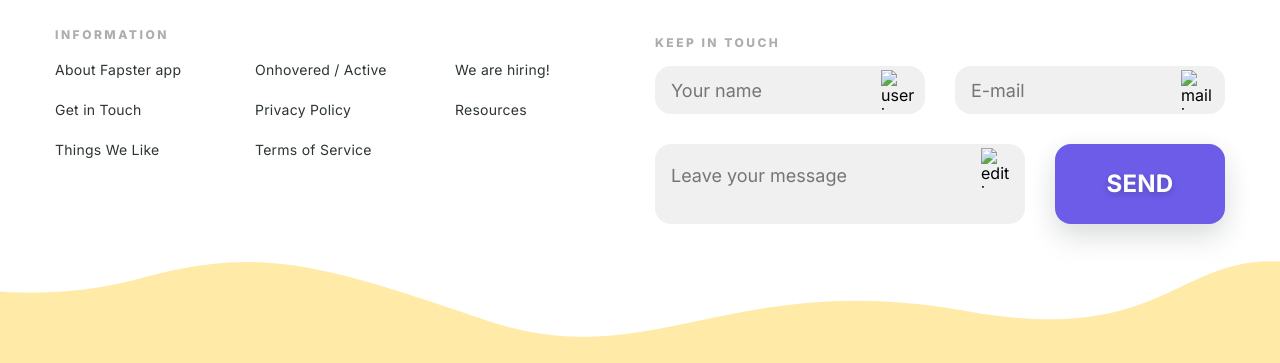
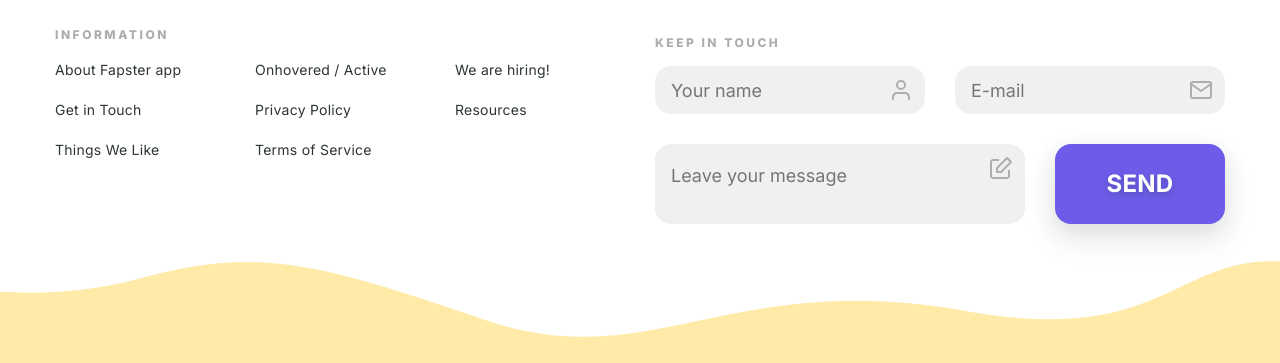
Before and after one commit to cod3provider/cool-images, a plain HTML site: page index.html in a window 1280 px wide. Shown: the part 2819-3182 px from the top of the page. Drawn offline with nearby package versions, Linux system fonts and the light colour scheme.

Commit message:
final bugfix

```diff
--- a/index.html
+++ b/index.html
@@ -743,9 +743,9 @@
 								   id="name"
 								   placeholder="Your name"
 								   type="text">
-							<img alt="user icon"
-								 class="footer-form-icon"
-								 src="./images/desktop/icon-user.svg">
+							<img class="footer-form-icon"
+								 src="./images/desktop/icon-user.svg"
+								 alt="user icon">
 						</label>
 
 						<label class="footer-form-label" for="">
@@ -753,9 +753,9 @@
 								   id="email"
 								   placeholder="E-mail"
 								   type="email">
-							<img alt="mail icon"
-								 class="footer-form-icon"
-								 src="./images/desktop/icon-mail.svg">
+							<img class="footer-form-icon"
+								 src="./images/desktop/icon-mail.svg"
+								 alt="mail icon">
 						</label>
 
 						<label class="footer-form-label" for="">
@@ -763,9 +763,9 @@
 										  id=""
 										  name=""
 										  placeholder="Leave your message"></textarea>
-							<img alt="edit icon"
-								 class="footer-form-icon"
-								 src="./images/desktop/icon-edit.svg">
+							<img class="footer-form-icon"
+								 src="./images/desktop/icon-edit.svg"
+								 alt="edit icon">
 						</label>
 
 						<button class="form-button" type="submit">SEND</button>
@@ -798,7 +798,7 @@
 			<ul class="mobile-menu-social">
 				<li class="mobile-menu-item">
 					<a class="mobile-menu-link" href="https://www.facebook.com/">
-						<img src=".//images/mobile/icon-facebook.svg" alt="facebook icon" class="mobile-social-icon">
+						<img src="./images/mobile/icon-facebook.svg" alt="facebook icon" class="mobile-social-icon">
 					</a>
 				</li>
 
--- a/sass/layout/_about.scss
+++ b/sass/layout/_about.scss
@@ -152,21 +152,21 @@
 
 .icon-pink {
     background-color: #e84393;
-    background-image: url(/images/phone-call-svgrepo-com.svg);
+    background-image: url(../../images/phone-call-svgrepo-com.svg);
     background-repeat: no-repeat;
     background-position: center;
 }
 
 .icon-blue {
     background-color: #0984e3;
-    background-image: url(/images/pie-chart-svgrepo-com.svg);
+    background-image: url(../../images/pie-chart-svgrepo-com.svg);
     background-repeat: no-repeat;
     background-position: center;
 }
 
 .icon-purple {
     background-color: #6c5ce7;
-    background-image: url(/images/zap-svgrepo-com.svg);
+    background-image: url(../../images/zap-svgrepo-com.svg);
 
     background-repeat: no-repeat;
     background-position: center;
@@ -174,7 +174,7 @@
 
 .icon-green {
     background-color: #00b894;
-    background-image: url(/images/thumbs-up-svgrepo-com.svg);
+    background-image: url(../../images/thumbs-up-svgrepo-com.svg);
     background-repeat: no-repeat;
     background-position: center;
 }
```
Also changed, not shown: sass/layout/_hero.scss (+0 -219 lines), images/desktop/icon-edit.svg (added), images/desktop/icon-mail.svg (added), images/desktop/icon-user.svg (added), sass/main.css, 1 other file.
